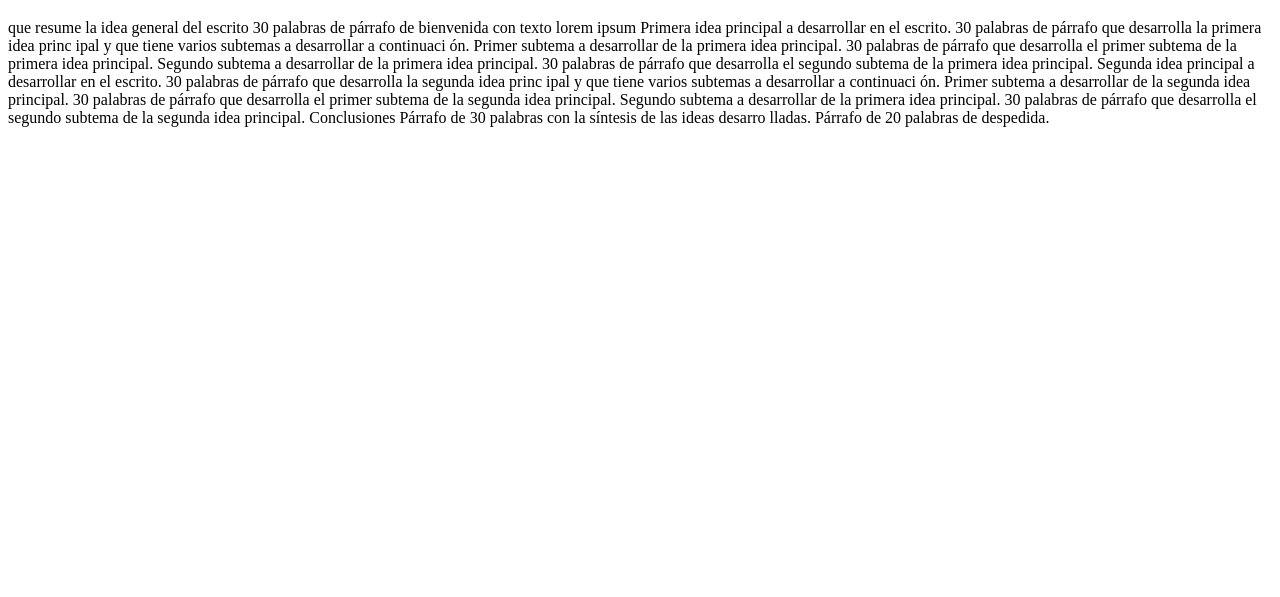
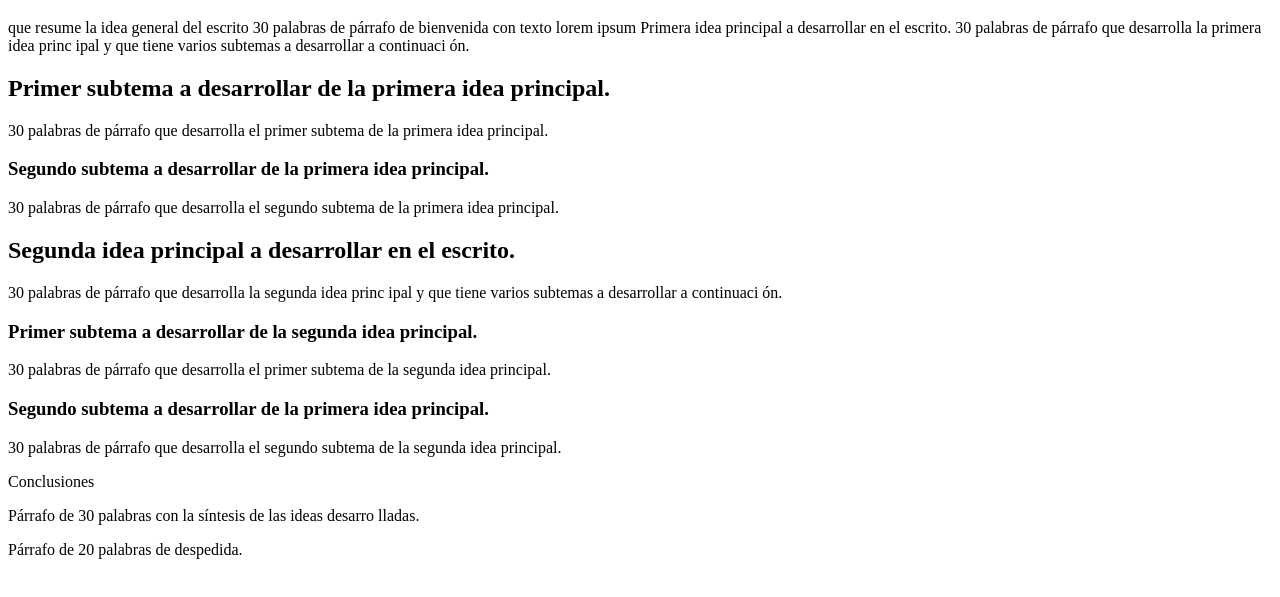
Before and after one commit to Aureum001/JBC, a plain HTML site: page ex04.html in a window 1280 px wide. Shown: the part 61-658 px from the top of the page. Drawn offline with Linux system fonts and the light colour scheme.

Commit message:
FIX: changes ex04

```diff
--- a/ex04.html
+++ b/ex04.html
@@ -13,25 +13,25 @@
 
     ipal y que tiene varios subtemas a desarrollar a continuaci
     ón.
-    Primer subtema a desarrollar de la primera idea principal.
-    30 palabras de párrafo que desarrolla el primer subtema de
-    la primera idea principal.
-    Segundo subtema a desarrollar de la primera idea principal.
+    <h2>Primer subtema a desarrollar de la primera idea principal.</h2>
+    <p>30 palabras de párrafo que desarrolla el primer subtema de
+        la primera idea principal.</p>
+    <h3>Segundo subtema a desarrollar de la primera idea principal.</h3>
     30 palabras de párrafo que desarrolla el segundo subtema de
     la primera idea principal.
-    Segunda idea principal a desarrollar en el escrito.
-    30 palabras de párrafo que desarrolla la segunda idea princ
-    ipal y que tiene varios subtemas a desarrollar a continuaci
-    ón.
-    Primer subtema a desarrollar de la segunda idea principal.
-    30 palabras de párrafo que desarrolla el primer subtema de
-    la segunda idea principal.
-    Segundo subtema a desarrollar de la primera idea principal.
-    30 palabras de párrafo que desarrolla el segundo subtema de
-    la segunda idea principal.
+    <h2>Segunda idea principal a desarrollar en el escrito.</h2>
+    <p>30 palabras de párrafo que desarrolla la segunda idea princ
+        ipal y que tiene varios subtemas a desarrollar a continuaci
+        ón.</p>
+    <h3>Primer subtema a desarrollar de la segunda idea principal.</h3>
+    <p>30 palabras de párrafo que desarrolla el primer subtema de
+        la segunda idea principal.</p>
+    <h3>Segundo subtema a desarrollar de la primera idea principal.</h3>
+    <p>30 palabras de párrafo que desarrolla el segundo subtema de
+        la segunda idea principal.</p>
     Conclusiones
-    Párrafo de 30 palabras con la síntesis de las ideas desarro
-    lladas.
-    Párrafo de 20 palabras de despedida.
+    <p>Párrafo de 30 palabras con la síntesis de las ideas desarro
+        lladas.</p>
+    <p>Párrafo de 20 palabras de despedida.</p>
 </body>
 </html>
```
